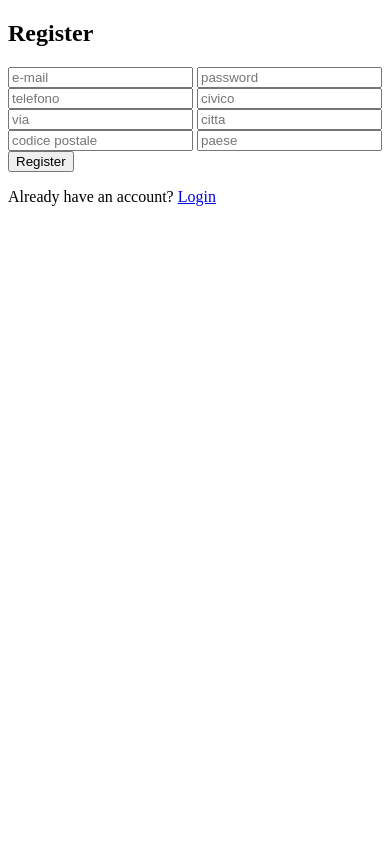
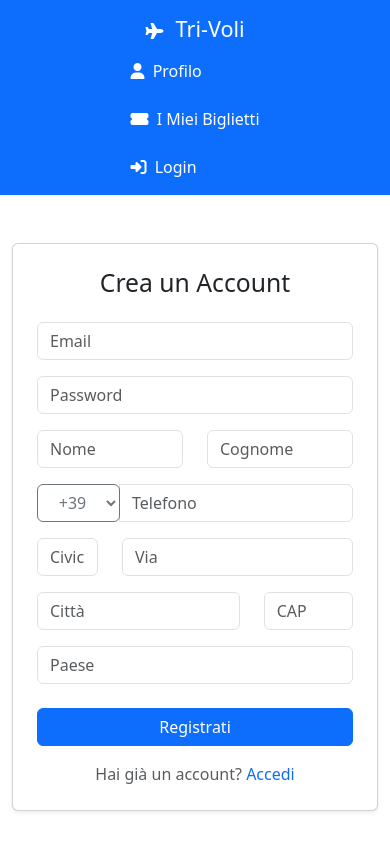
Before and after one commit to CasarinDavide/ProgettoBasiDiDati2, a Flask app: page /user_registration in a window 390 px wide. Run offline with Flask 3, Linux system fonts and the light colour scheme; some libraries are stand-ins or nearby versions.

Commit message:
Update frontend Registration and Login, update Nome Cognome in Registration

```diff
--- a/app.py
+++ b/app.py
@@ -56,6 +56,9 @@ def user_registration():
     if request.method == 'POST':
         email = request.form['email']
         password = request.form['password']
+        nome = request.form['nome']
+        cognome = request.form['cognome']
+        prefisso = request.form['prefisso']
         tel = request.form['tel']
         civico = request.form['civico']
         via = request.form['via']
@@ -74,7 +77,7 @@ def user_registration():
         if UsersClass.get_by_email(email):
             flash('A user with this mail already exists.', 'danger')
         else:
-            UsersClass.add(email, generate_password_hash(password), tel, id_addr)
+            UsersClass.add(email, generate_password_hash(password), nome, cognome, prefisso+tel, id_addr)
             flash('Your account has been created! You can now log in.', 'success')
             return redirect(url_for('user_login'))
     return render_template('public_html/register.html')
--- a/templates/base.html
+++ b/templates/base.html
@@ -13,9 +13,9 @@
     <body>
         {% include 'html_include/header.html' %}
 
-        <div>
-            {% block main_content %} {% endblock main_content %}
-        </div>
+        {% block main_content %} {% endblock main_content %}
+
+        {% include 'html_include/footer.html' %}
 
     </body>
 </html>
--- a/templates/public_html/register.html
+++ b/templates/public_html/register.html
@@ -1,23 +1,79 @@
-<!DOCTYPE html>
-<html lang="en">
-<head>
-    <meta charset="UTF-8">
-    <meta name="viewport" content="width=device-width, initial-scale=1.0">
-    <title>Register</title>
-</head>
-<body>
-<h2>Register</h2>
-<form method="POST">
-    <input type="email" name="email" placeholder="e-mail" required>
-    <input type="password" name="password" placeholder="password" required>
-    <input type="tel" name="tel" placeholder="telefono" required>
-    <input type="text" name="civico" placeholder="civico" required>
-    <input type="text" name="via" placeholder="via" required>
-    <input type="text" name="citta" placeholder="citta" required>
-    <input type="number" name="cod_postale" placeholder="codice postale" required>
-    <input type="text" name="paese" placeholder="paese" required>
-    <button type="submit">Register</button>
-</form>
-<p>Already have an account? <a href="{{ url_for('user_login') }}">Login</a></p>
-</body>
-</html>
+{% extends 'base.html' %}
+
+{% block title %} Registration {% endblock title %}
+
+{% block main_content %}
+<div class="container">
+    <div class="row justify-content-center">
+        <div class="col-md-6 col-lg-5">
+            <div class="card shadow-sm mt-5">
+                <div class="card-body p-4">
+                    <h2 class="card-title text-center mb-4">Crea un Account</h2>
+
+                    <form method="POST">
+                        <div class="mb-3">
+                            <input type="email" class="form-control" name="email" placeholder="Email" required>
+                        </div>
+
+                        <div class="mb-3">
+                            <input type="password" class="form-control" name="password" placeholder="Password" required>
+                        </div>
+
+                        <div class="row mb-3">
+                            <div class="col">
+                                <input type="text" class="form-control" name="nome" placeholder="Nome" required>
+                            </div>
+                            <div class="col">
+                                <input type="text" class="form-control" name="cognome" placeholder="Cognome" required>
+                            </div>
+                        </div>
+
+                        <div class="input-group mb-3">
+                            <div class="input-group-prepend">
+                                <select name="prefisso" class="btn btn-outline-secondary dropdown-toggle"
+                                    data-toggle="dropdown" aria-haspopup="true" aria-expanded="false">
+
+                                    <option value="+39" class="dropdown-item"> +39 </option>
+                                    <option value="+93" class="dropdown-item"> +93 </option>
+                                    <option value="+48" class="dropdown-item"> +48 </option>
+                                    <option value="+282" class="dropdown-item"> +282 </option>
+                                </select>
+                            </div>
+                            <input type="text" name="tel" placeholder="Telefono" class="form-control" >
+                        </div>
+
+                        <div class="row mb-3">
+                            <div class="col-3">
+                                <input type="text" class="form-control" name="civico" placeholder="Civico" required>
+                            </div>
+                            <div class="col-9">
+                                <input type="text" class="form-control" name="via" placeholder="Via" required>
+                            </div>
+                        </div>
+
+                        <div class="row mb-3">
+                            <div class="col-8">
+                                <input type="text" class="form-control" name="citta" placeholder="Città" required>
+                            </div>
+                            <div class="col-4">
+                                <input type="number" class="form-control" name="cod_postale" placeholder="CAP" required>
+                            </div>
+                        </div>
+
+                        <div class="mb-4">
+                            <input type="text" class="form-control" name="paese" placeholder="Paese" required>
+                        </div>
+
+                        <button type="submit" class="btn btn-primary w-100 mb-3">Registrati</button>
+                    </form>
+
+                    <p class="text-center text-muted mb-0">
+                        Hai già un account? <a href="{{ url_for('user_login') }}"
+                            class="text-decoration-none">Accedi</a>
+                    </p>
+                </div>
+            </div>
+        </div>
+    </div>
+</div>
+{% endblock main_content %}
```
Also changed, not shown: core/UsersClass.py (+8 -1 lines), templates/public_html/login.html (+28 -8 lines), templates/html_include/footer.html (added).
